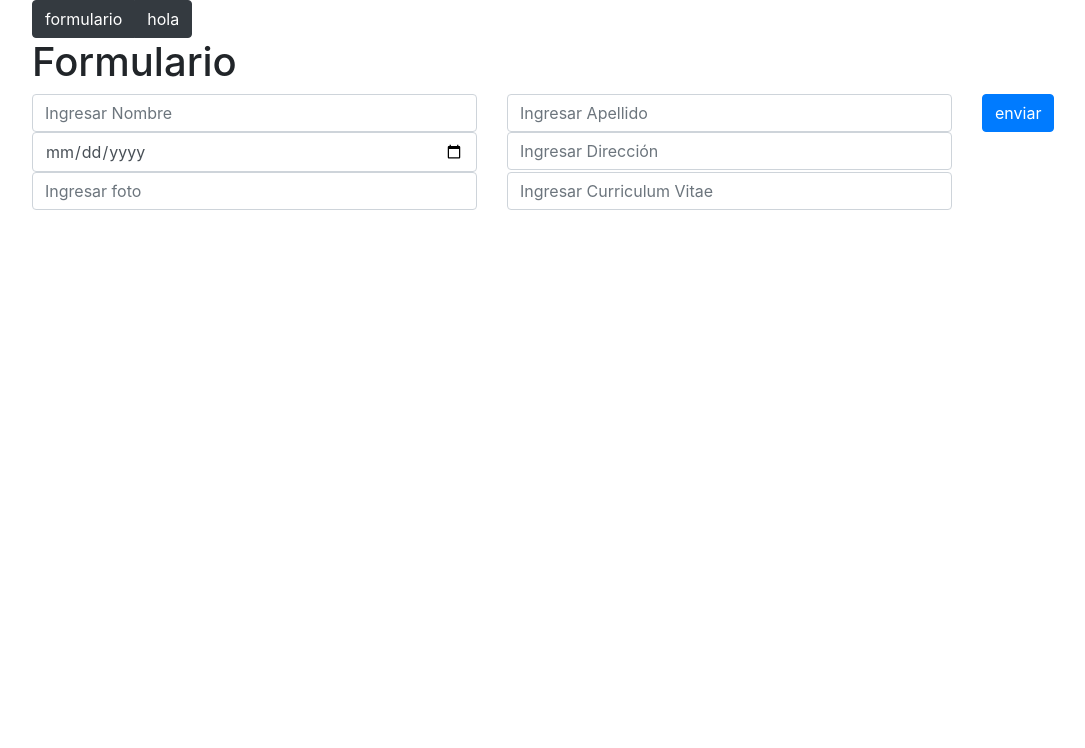
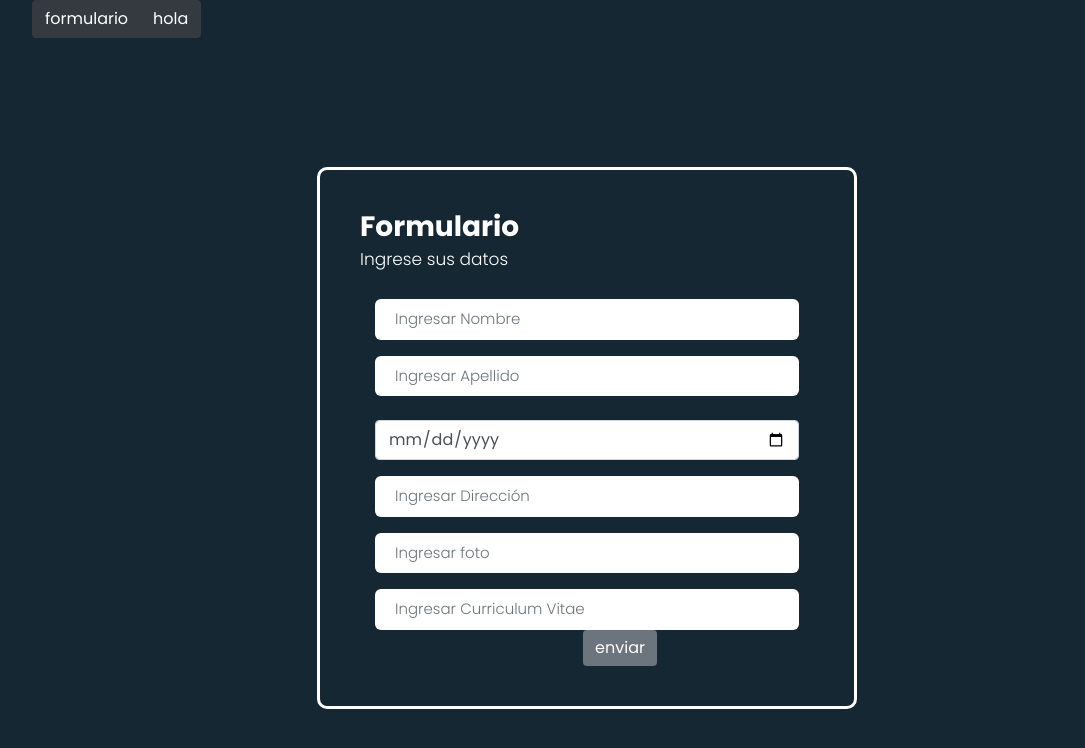
Before and after one commit to PatricioAGB/versel_react, a React (Create React App) app: page /formulario in a window 1280 px wide. Shown: the top 748 px of the page, without its empty margins (53-1138 px from the left). Built offline with nearby package versions, Linux system fonts and the light colour scheme.

Commit message:
formulario con algunas validaciones

```diff
--- a/src/App.css
+++ b/src/App.css
@@ -1,38 +1,151 @@
-.App {
-  text-align: center;
+@import url('https://fonts.googleapis.com/css2?family=Poppins:wght@300;400;500;700;900&display=swap');
+
+*, body {
+    font-family: 'Poppins', sans-serif;
+    font-weight: 400;
+    -webkit-font-smoothing: antialiased;
+    text-rendering: optimizeLegibility;
+    -moz-osx-font-smoothing: grayscale;
+    margin-left:auto;
+     margin-right:auto;
 }
 
-.App-logo {
-  height: 40vmin;
-  pointer-events: none;
+html, body {
+    height: 100%;
+    background-color: #152733;
+    overflow: hidden;
 }
 
-@media (prefers-reduced-motion: no-preference) {
-  .App-logo {
-    animation: App-logo-spin infinite 20s linear;
-  }
+
+.form-holder {
+      display: flex;
+      flex-direction: column;
+      justify-content: center;
+      align-items: center;
+      text-align: center;
+      min-height: 100vh;
 }
 
-.App-header {
-  background-color: #282c34;
-  min-height: 100vh;
-  display: flex;
-  flex-direction: column;
-  align-items: center;
-  justify-content: center;
-  font-size: calc(10px + 2vmin);
-  color: white;
+.form-holder .form-content {
+    position: relative;
+    text-align: center;
+    display: -webkit-box;
+    display: -moz-box;
+    display: -ms-flexbox;
+    display: -webkit-flex;
+    display: flex;
+    -webkit-justify-content: center;
+    justify-content: center;
+    -webkit-align-items: center;
+    align-items: center;
+    padding: 60px;
 }
 
-.App-link {
-  color: #61dafb;
+.form-content .form-items {
+    border: 3px solid #fff;
+    padding: 40px;
+    display: inline-block;
+    width: 100%;
+    min-width: 540px;
+    -webkit-border-radius: 10px;
+    -moz-border-radius: 10px;
+    border-radius: 10px;
+    text-align: left;
+    -webkit-transition: all 0.4s ease;
+    transition: all 0.4s ease;
 }
 
-@keyframes App-logo-spin {
-  from {
-    transform: rotate(0deg);
-  }
-  to {
-    transform: rotate(360deg);
-  }
+.form-content h3 {
+    color: #fff;
+    text-align: left;
+    font-size: 28px;
+    font-weight: 600;
+    margin-bottom: 5px;
 }
+
+.form-content h3.form-title {
+    margin-bottom: 30px;
+}
+
+.form-content p {
+    color: #fff;
+    text-align: left;
+    font-size: 17px;
+    font-weight: 300;
+    line-height: 20px;
+    margin-bottom: 30px;
+}
+
+
+.form-content label, .was-validated .form-check-input:invalid~.form-check-label, .was-validated .form-check-input:valid~.form-check-label{
+    color: #fff;
+}
+
+.form-content input[type=text], .form-content input[type=password], .form-content input[type=email], .form-content select {
+    width: 100%;
+    padding: 9px 20px;
+    text-align: left;
+    border: 0;
+    outline: 0;
+    border-radius: 6px;
+    background-color: #fff;
+    font-size: 15px;
+    font-weight: 300;
+    color: #8D8D8D;
+    -webkit-transition: all 0.3s ease;
+    transition: all 0.3s ease;
+    margin-top: 16px;
+}
+
+
+.btn-primary{
+    background-color: #6C757D;
+    outline: none;
+    border: 0px;
+     box-shadow: none;
+}
+
+.btn-primary:hover, .btn-primary:focus, .btn-primary:active{
+    background-color: #495056;
+    outline: none !important;
+    border: none !important;
+     box-shadow: none;
+}
+
+.form-content textarea {
+    position: static !important;
+    width: 100%;
+    padding: 8px 20px;
+    border-radius: 6px;
+    text-align: left;
+    background-color: #fff;
+    border: 0;
+    font-size: 15px;
+    font-weight: 300;
+    color: #8D8D8D;
+    outline: none;
+    resize: none;
+    height: 120px;
+    -webkit-transition: none;
+    transition: none;
+    margin-bottom: 14px;
+}
+
+.form-content textarea:hover, .form-content textarea:focus {
+    border: 0;
+    background-color: #ebeff8;
+    color: #8D8D8D;
+}
+
+.mv-up{
+    margin-top: -9px !important;
+    margin-bottom: 8px !important;
+}
+
+.invalid-feedback{
+    color: #ff606e;
+}
+
+.valid-feedback{
+   color: #2acc80;
+}
--- a/src/App.js
+++ b/src/App.js
@@ -16,13 +16,15 @@ function App() {
     <BrowserRouter>
       <div className="container">
         <div className="btn-group">
-          <Link to="formulario" className="btn btn-dark" >
-          formulario
+          {/* Navbar */}
+          <Link to="formulario" className="btn btn-dark">
+            formulario
           </Link>
-          <Link to="hola" className="btn btn-dark" >
-          hola
+          <Link to="hola" className="btn btn-dark">
+            hola
           </Link>
         </div>
+        {/* Rutas */}
         <Routes>
           <Route path="/" exact />
           {/* seleccionamo la ruta */}
--- a/src/components/FormsPeople.jsx
+++ b/src/components/FormsPeople.jsx
@@ -12,47 +12,61 @@ const [Datos, setDatos] = useState({
   PathCv:''
 
 })
+// se guardan los datos
 const handleInputChange = (event) => {
   setDatos({
     ...Datos,
     [event.target.name]: event.target.value,
   });
 };
+// Se muestra los datos en consola
 const enviarFormulario = (event) =>{
   event.preventDefault();
 console.log(Datos.name +' '+ Datos.lastname +' '+Datos.datebirth+' '+Datos.address+' '+Datos.Pathfoto+' '+Datos.PathCv)
 }
   return (
     <Fragment>
-      <h1>Formulario</h1>
+      <div class="form-body">
+        <div class="row">
+          <div class="form-holder">
+            <div class="form-content">
+              <div class="form-items">
+                <h3>Formulario</h3>
+                <p>Ingrese sus datos</p>
                 {/* Se crea el formulario */}
-      <form className="row"  onSubmit={enviarFormulario}>
+                <form
+                  className="requires-validation"
+                  onSubmit={enviarFormulario}
+                >
                   {/* Ingresar el nombre */}
-        <div className="col-md-5">
+                  <div className="col-md-12">
                     <input
                       placeholder="Ingresar Nombre"
                       className="form-control"
                       type="text"
                       name="name"
+                      pattern='[a-zA-Z]+'
                       onChange={handleInputChange}
+                      minLength={4} maxLength={20}
+                      required
                     />
+
                   </div>
                   {/* Ingresar el Apellido */}
-        <div className="col-md-5">
+                  <div className="col-md-12">
                     <input
                       placeholder="Ingresar Apellido"
                       className="form-control"
                       type="text"
                       name="lastname"
                       onChange={handleInputChange}
+                      minLength={4} maxLength={20}
+                      requiered
                     ></input>
-        </div>
-        {/* Boton */}
-        <div className="col-md-1">
-          <button className="btn btn-primary">enviar</button>
+                    <br />
                   </div>
                   {/* Ingresar fecha de nacimiento */}
-        <div className="col-md-5">
+                  <div className="col-md-12">
                     <input
                       placeholder="Ingresar fecha de nacimiento"
                       className="form-control"
@@ -62,37 +76,50 @@ console.log(Datos.name +' '+ Datos.lastname +' '+Datos.datebirth+' '+Datos.addre
                     ></input>
                   </div>
                   {/* Ingresar Dirección */}
-        <div className="col-md-5">
+                  <div className="col-md-12">
                     <input
                       placeholder="Ingresar Dirección"
                       className="form-control"
                       type="text"
                       name="address"
                       onChange={handleInputChange}
+                      pattern='[a-zA-Z]'
+                      minLength={4} maxLength={30}
+                      required
                     ></input>
                   </div>
                   {/* Ingresar Foto */}
-        <div className="col-md-5">
+                  <div className="col-md-12">
                     <input
                       placeholder="Ingresar foto"
                       className="form-control"
                       type="text"
                       name="Pathfoto"
                       onChange={handleInputChange}
+                      required
                     ></input>
                   </div>
                   {/* Ingresar Curriculum Vitae */}
-        <div className="col-md-5">
+                  <div className="col-md-12">
                     <input
                       placeholder="Ingresar Curriculum Vitae"
                       className="form-control"
                       type="text"
                       name="PathCv"
                       onChange={handleInputChange}
+                      required
                     ></input>
                   </div>
-
+                  {/* Boton */}
+                  <div className="col-md-1">
+                    <button className="btn btn-primary">enviar</button>
+                  </div>
                 </form>
+              </div>
+            </div>
+          </div>
+        </div>
+      </div>
     </Fragment>
   );
 }
--- a/src/index.css
+++ b/src/index.css
@@ -1,13 +1,151 @@
-body {
-  margin: 0;
-  font-family: -apple-system, BlinkMacSystemFont, 'Segoe UI', 'Roboto', 'Oxygen',
-    'Ubuntu', 'Cantarell', 'Fira Sans', 'Droid Sans', 'Helvetica Neue',
-    sans-serif;
-  -webkit-font-smoothing: antialiased;
-  -moz-osx-font-smoothing: grayscale;
+@import url('https://fonts.googleapis.com/css2?family=Poppins:wght@300;400;500;700;900&display=swap');
+
+*, body {
+    font-family: 'Poppins', sans-serif;
+    font-weight: 400;
+    -webkit-font-smoothing: antialiased;
+    text-rendering: optimizeLegibility;
+    -moz-osx-font-smoothing: grayscale;
+    margin-left:auto;
+     margin-right:auto;
 }
 
-code {
-  font-family: source-code-pro, Menlo, Monaco, Consolas, 'Courier New',
-    monospace;
+html, body {
+    height: 100%;
+    background-color: #152733;
+    overflow: hidden;
 }
+
+
+.form-holder {
+      display: flex;
+      flex-direction: column;
+      justify-content: center;
+      align-items: center;
+      text-align: center;
+      min-height: 100vh;
+}
+
+.form-holder .form-content {
+    position: relative;
+    text-align: center;
+    display: -webkit-box;
+    display: -moz-box;
+    display: -ms-flexbox;
+    display: -webkit-flex;
+    display: flex;
+    -webkit-justify-content: center;
+    justify-content: center;
+    -webkit-align-items: center;
+    align-items: center;
+    padding: 60px;
+}
+
+.form-content .form-items {
+    border: 3px solid #fff;
+    padding: 40px;
+    display: inline-block;
+    width: 100%;
+    min-width: 540px;
+    -webkit-border-radius: 10px;
+    -moz-border-radius: 10px;
+    border-radius: 10px;
+    text-align: left;
+    -webkit-transition: all 0.4s ease;
+    transition: all 0.4s ease;
+}
+
+.form-content h3 {
+    color: #fff;
+    text-align: left;
+    font-size: 28px;
+    font-weight: 600;
+    margin-bottom: 5px;
+}
+
+.form-content h3.form-title {
+    margin-bottom: 30px;
+}
+
+.form-content p {
+    color: #fff;
+    text-align: left;
+    font-size: 17px;
+    font-weight: 300;
+    line-height: 20px;
+    margin-bottom: 30px;
+}
+
+
+.form-content label, .was-validated .form-check-input:invalid~.form-check-label, .was-validated .form-check-input:valid~.form-check-label{
+    color: #fff;
+}
+
+.form-content input[type=text], .form-content input[type=password], .form-content input[type=email], .form-content select {
+    width: 100%;
+    padding: 9px 20px;
+    text-align: left;
+    border: 0;
+    outline: 0;
+    border-radius: 6px;
+    background-color: #fff;
+    font-size: 15px;
+    font-weight: 300;
+    color: #8D8D8D;
+    -webkit-transition: all 0.3s ease;
+    transition: all 0.3s ease;
+    margin-top: 16px;
+}
+
+
+.btn-primary{
+    background-color: #6C757D;
+    outline: none;
+    border: 0px;
+     box-shadow: none;
+}
+
+.btn-primary:hover, .btn-primary:focus, .btn-primary:active{
+    background-color: #495056;
+    outline: none !important;
+    border: none !important;
+     box-shadow: none;
+}
+
+.form-content textarea {
+    position: static !important;
+    width: 100%;
+    padding: 8px 20px;
+    border-radius: 6px;
+    text-align: left;
+    background-color: #fff;
+    border: 0;
+    font-size: 15px;
+    font-weight: 300;
+    color: #8D8D8D;
+    outline: none;
+    resize: none;
+    height: 120px;
+    -webkit-transition: none;
+    transition: none;
+    margin-bottom: 14px;
+}
+
+.form-content textarea:hover, .form-content textarea:focus {
+    border: 0;
+    background-color: #ebeff8;
+    color: #8D8D8D;
+}
+
+.mv-up{
+    margin-top: -9px !important;
+    margin-bottom: 8px !important;
+}
+
+.invalid-feedback{
+    color: #ff606e;
+}
+
+.valid-feedback{
+   color: #2acc80;
+}
```
Lines whose indentation alone changed are shown as unchanged.
